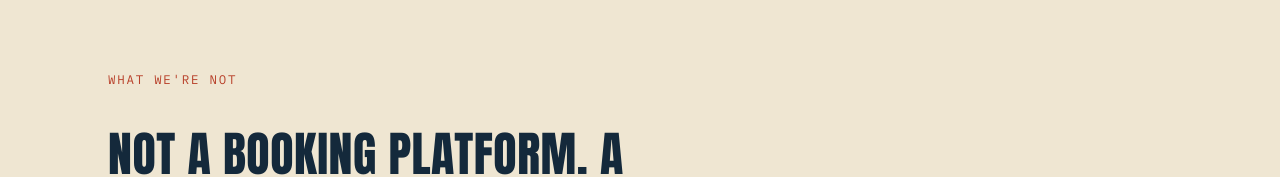
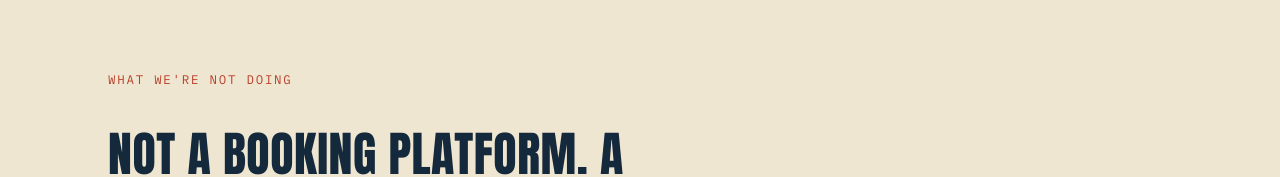
Before and after one commit to imrahul1501/jenkins, a React (Vite) app: page /about in a window 1280 px wide. Shown: the part 592-769 px from the top of the page. Built offline with nearby package versions, Linux system fonts and the light colour scheme.

Commit message:
Updated Jenkins file

```diff
--- a/src/pages/About.jsx
+++ b/src/pages/About.jsx
@@ -17,7 +17,7 @@ export default function About() {
       <section>
         <div className="wrap">
           <div className="section-head">
-            <div className="eyebrow">What we're not</div>
+            <div className="eyebrow">What we're not doing</div>
             <h2>Not a booking platform. A route.</h2>
             <p className="lede">
               We don't aggregate other operators' trips or resell hotel inventory. Every route on
```
